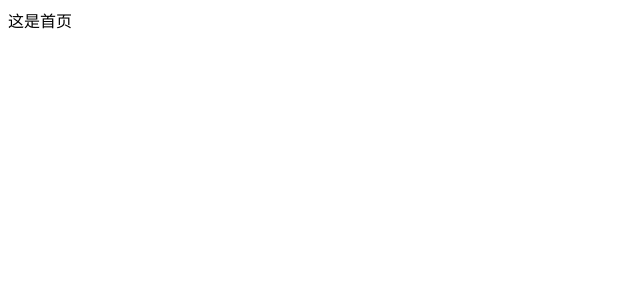
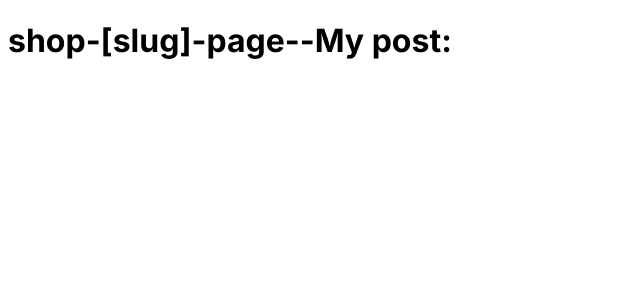
Before and after one commit to MRJHulk/next.js-demo, a Next.js app: page / in a window 1280 px wide. Shown: the top 300 px of the page, without its empty margins (0-640 px from the left). Built offline with nearby package versions, Linux system fonts and the light colour scheme.

Commit message:
动态路由

```diff
--- /dev/null
+++ b/src/app/(shop)/[...slug]/page.tsx
@@ -0,0 +1,5 @@
+export default function Page({ params }: any) {
+  console.log(params, "params");
+
+  return <h1>shop-[slug]-page--My post:{params.slug}</h1>;
+}
```
